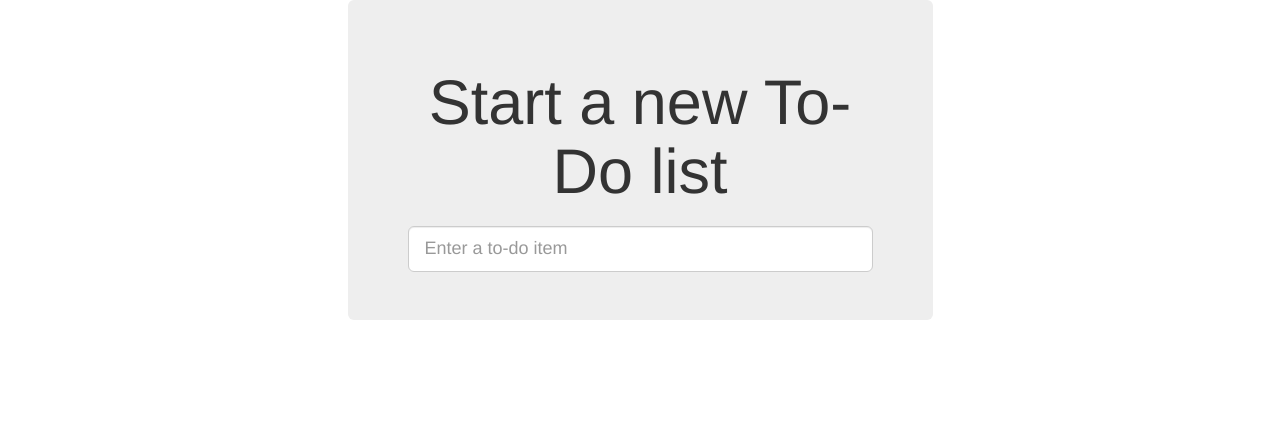
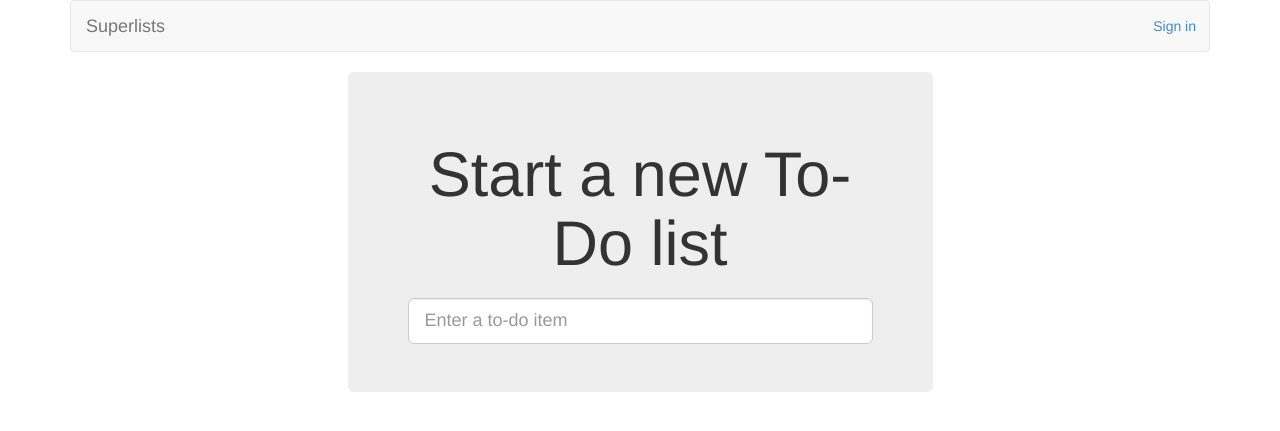
Before and after one commit to syndbg-archive/tdd-app, a Django app: page / in a window 1280 px wide. Shown: the top 431 px of the page. Run offline with Django 3.2, Linux system fonts and the light colour scheme; some libraries are stand-ins or nearby versions.

Commit message:
Updated static files location

```diff
--- a/lists/templates/base.html
+++ b/lists/templates/base.html
@@ -1,15 +1,21 @@
+{% load staticfiles %}
+
 <!DOCTYPE html>
 <html lang="en">
 
 <head>
     <title>To-Do lists</title>
     <meta name="viewport" content="width=device-width, initial-scale=1.0">
-    <link href="/static/bootstrap/css/bootstrap.min.css" rel="stylesheet" media="screen">
-    <link href="/static/base.css" rel="stylesheet" media="screen">
+    <link href="{% static 'bootstrap/css/bootstrap.min.css' %}" rel="stylesheet" media="screen">
+    <link href="{% static 'base.css' %}" rel="stylesheet" media="screen">
 </head>
 
 <body>
 <div class="container">
+    <nav class="navbar navbar-default" role="navigation">
+        <a class="navbar-brand" href="/">Superlists</a>
+        <a class="btn navbar-btn navbar-right" id="login" href="#">Sign in</a>
+    </nav>
 
     <div class="row">
         <div class="col-md-6 col-md-offset-3 jumbotron">
@@ -36,7 +42,7 @@
     </div>
 
 </div>
-<script charset="utf-8" src="/static/jquery.min.js"></script>
-<script charset="utf-8" src="/static/list.js"></script>
+<script charset="utf-8" src="{% static 'jquery.min.js' %}"></script>
+<script charset="utf-8" src="{% static 'list.js' %"></script>
 </body>
 </html>
--- a/superlists/settings.py
+++ b/superlists/settings.py
@@ -82,4 +82,7 @@ USE_TZ = True
 # https://docs.djangoproject.com/en/1.7/howto/static-files/
 
 STATIC_URL = '/static/'
-STATIC_ROOT = os.path.join(BASE_DIR, 'static/')
+STATIC_ROOT = os.path.join(BASE_DIR, '../static/')
+STATICFILES_DIRS = (
+    os.path.join(BASE_DIR, 'superlists', 'static'),
+)
```
